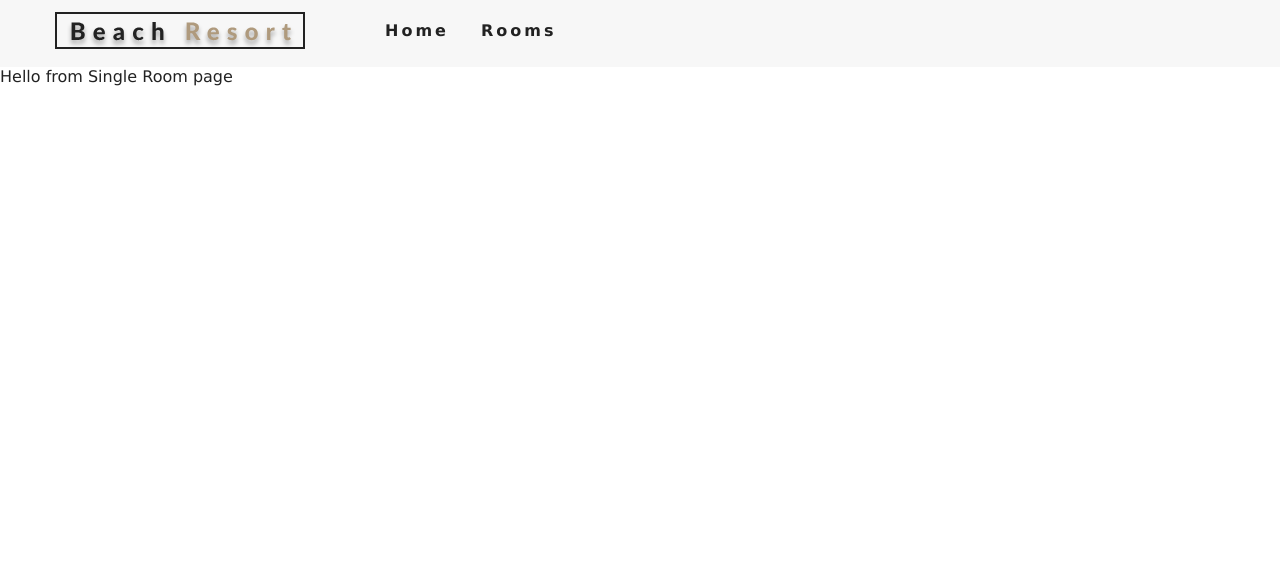
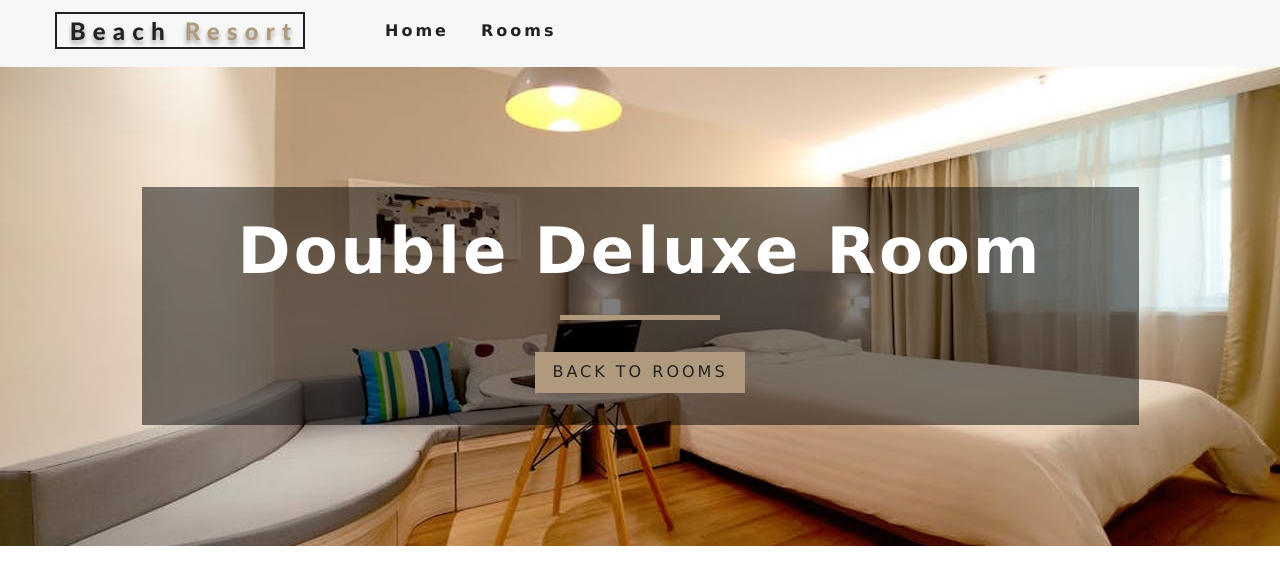
Before and after one commit to RouSage/resort-app, a React (Create React App) app: page /rooms/double-deluxe in a window 1280 px wide. Shown: the top 584 px of the page. Built offline with nearby package versions, Linux system fonts and the light colour scheme.

Commit message:
feat: display error on single room page on room abscence

```diff
--- a/src/pages/SingleRoom.jsx
+++ b/src/pages/SingleRoom.jsx
@@ -1,7 +1,36 @@
-import React from 'react';
+import React, { useContext } from 'react';
+import { Link, useParams } from 'react-router-dom';
+import Banner from '../components/Banner';
+import Hero from '../components/Hero';
+import { RoomContext } from '../context';
+import { ROOMS_PAGE } from '../routes';
 
 const SingleRoom = () => {
-  return <div>Hello from Single Room page</div>;
+  const { slug } = useParams();
+  const { getRoom } = useContext(RoomContext);
+
+  const room = getRoom(slug);
+
+  if (!room) {
+    return (
+      <div className="error">
+        <h3>No such room could be found...</h3>
+        <Link to={ROOMS_PAGE} className="btn-primary">
+          Back to Rooms
+        </Link>
+      </div>
+    );
+  }
+
+  return (
+    <Hero hero="roomsHero">
+      <Banner title={`${room.name} room`}>
+        <Link to={ROOMS_PAGE} className="btn-primary">
+          Back to Rooms
+        </Link>
+      </Banner>
+    </Hero>
+  );
 };
 
 export default SingleRoom;
```
